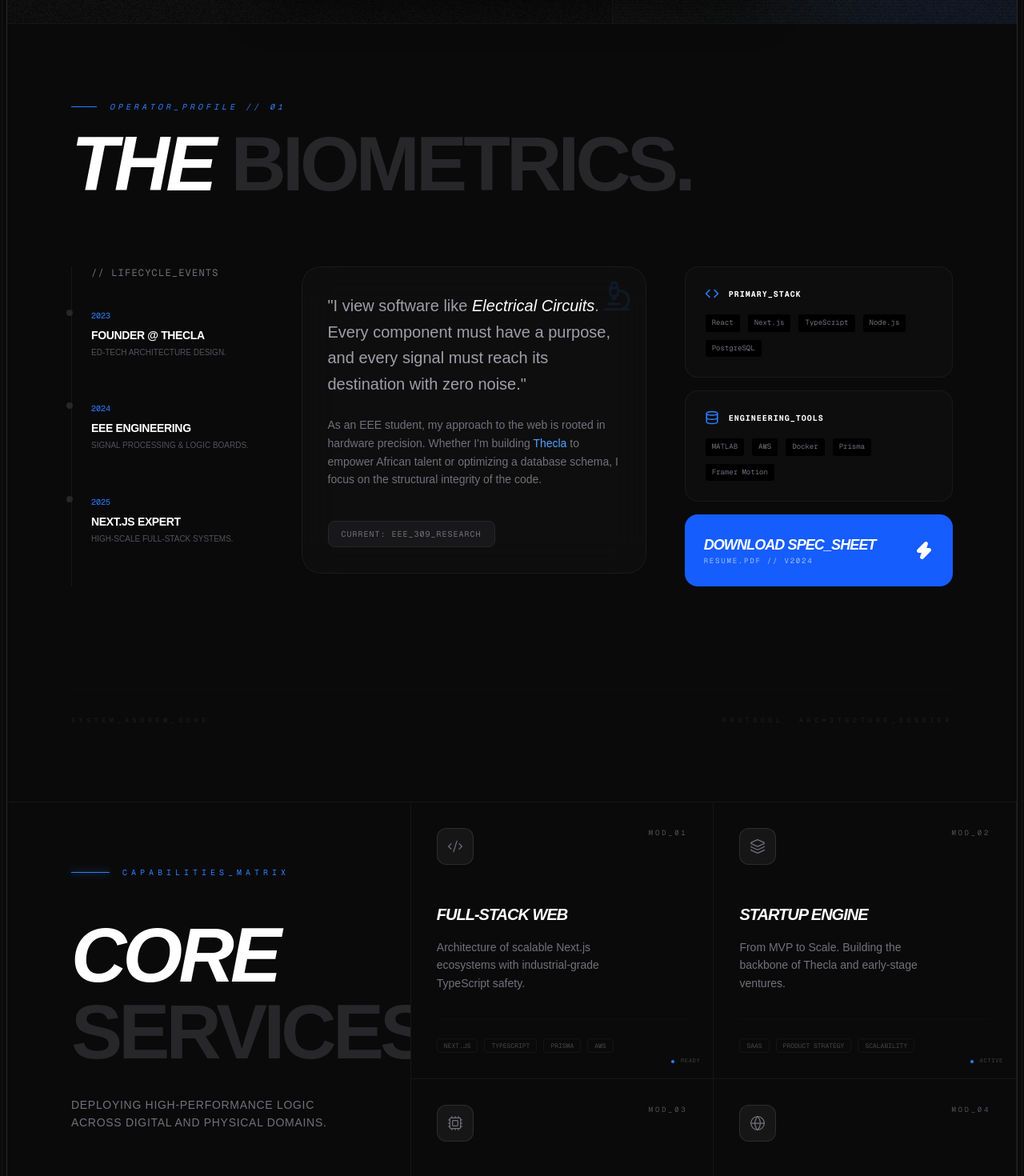
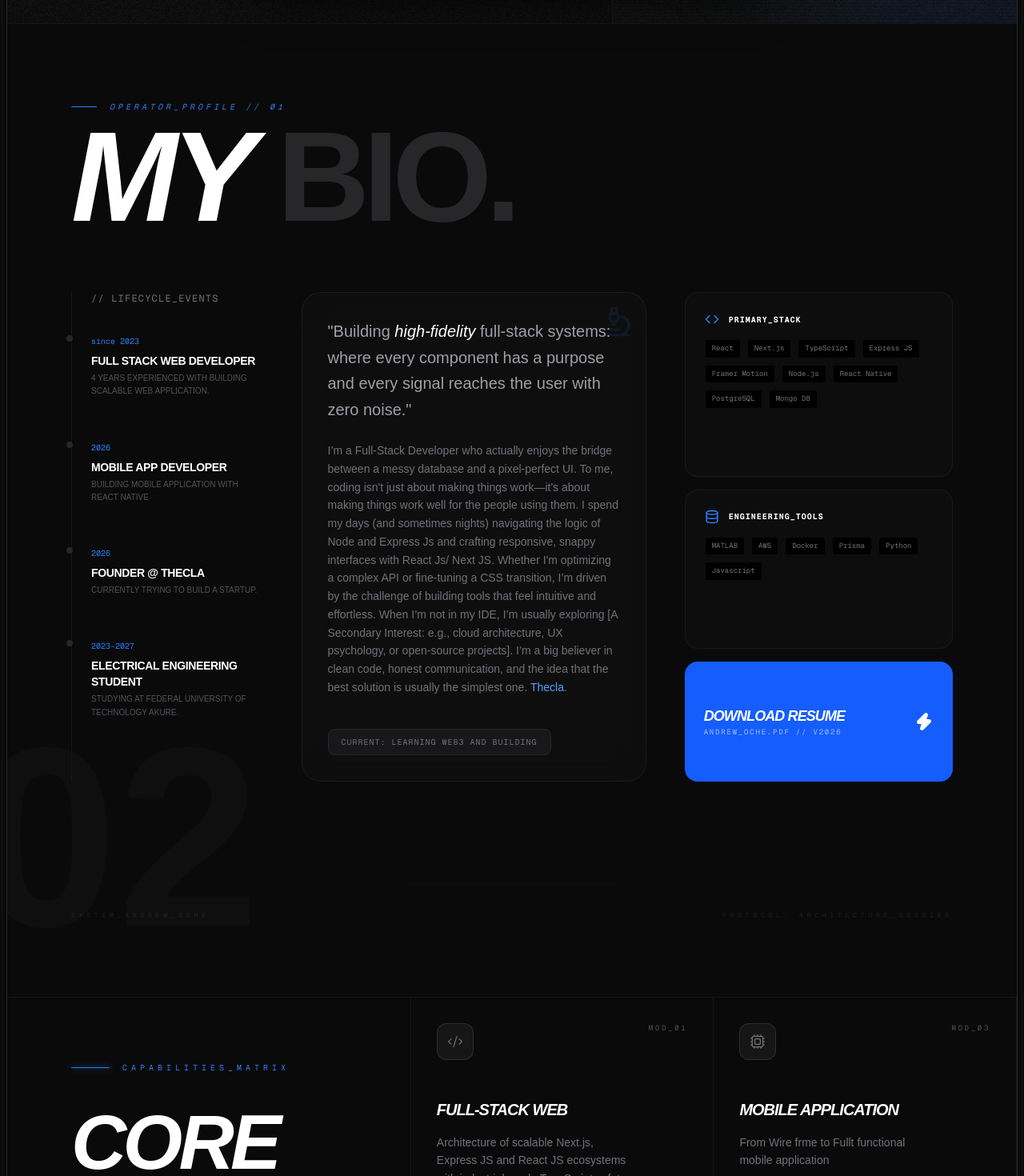
Before and after one commit to andrewanuga/portfolio, a Next.js app: page / in a window 1280 px wide. Shown: the part 780-2250 px from the top of the page at 80% size. Built offline with nearby package versions, Linux system fonts and the light colour scheme.

Commit message:
little editing

```diff
--- a/components/bio.tsx
+++ b/components/bio.tsx
@@ -7,6 +7,11 @@ import { User, Code, BookOpen, Microscope, Zap, Database } from "lucide-react";
 export default function BioSection() {
   return (
     <section id="about" className="relative min-h-screen w-full bg-[#0a0a0a] border-t border-white/5 py-24 px-6 md:px-20 overflow-hidden">
+
+      {/* Background Decorative "02" */}
+        <div className="absolute -bottom-10 -left-10 text-[20rem] font-black text-white/[0.02] select-none pointer-events-none">
+          02
+        </div>
 
       {/* Background Grid - Matching Hero */}
       <div className="absolute inset-0 opacity-[0.05] pointer-events-none"
@@ -22,8 +27,8 @@ export default function BioSection() {
           <div className="h-[1px] w-8 bg-blue-500" />
           <span className="text-[10px] font-mono tracking-[0.4em] text-blue-500 uppercase italic">Operator_Profile // 01</span>
         </motion.div>
-        <h2 className="text-5xl md:text-8xl font-black tracking-tighter text-white uppercase italic">
-          THE <span className="text-zinc-800 not-italic">BIOMETRICS.</span>
+        <h2 className="text-6xl md:text-[4.6rem] lg:text-[6.7rem] xl:text-[10rem] font-black leading-[0.8] tracking-tighter text-white uppercase italic">
+          MY <span className="text-zinc-800 not-italic">BIO.</span>
         </h2>
       </div>
 
@@ -35,9 +40,10 @@ export default function BioSection() {
           <h3 className="text-xs font-mono text-zinc-500 tracking-widest uppercase mb-8">// Lifecycle_Events</h3>
 
           {[
-            { year: "2023", event: "Founder @ Thecla", detail: "Ed-tech architecture design." },
-            { year: "2024", event: "EEE Engineering", detail: "Signal Processing & Logic Boards." },
-            { year: "2025", event: "Next.js Expert", detail: "High-scale full-stack systems." }
+            { year: "since 2023", event: "Full Stack Web Developer", detail: "4 years experienced with building scalable web application." },
+            { year: "2026", event: "Mobile App Developer", detail: "Building Mobile application with React Native" },
+            { year: "2026", event: "Founder @ Thecla", detail: "Currently trying to build a startup." },
+            { year: "2023-2027", event: "Electrical Engineering Student", detail: "Studying at Federal University of Technology Akure." }
           ].map((item, i) => (
             <motion.div
               key={i}
@@ -61,14 +67,18 @@ export default function BioSection() {
                 <Microscope size={40} className="text-blue-500" />
               </div>
               <p className="text-zinc-400 text-lg md:text-xl font-light leading-relaxed">
-                "I view software like <span className="text-white font-medium italic">Electrical Circuits</span>. Every component must have a purpose, and every signal must reach its destination with zero noise."
+                "Building <span className="text-white font-medium italic">high-fidelity</span> full-stack systems: where every component has a purpose and every signal reaches the user with zero noise."
               </p>
               <p className="text-zinc-500 text-sm mt-6 leading-relaxed">
-                As an EEE student, my approach to the web is rooted in hardware precision. Whether I'm building <span className="text-blue-400">Thecla</span> to empower African talent or optimizing a database schema, I focus on the structural integrity of the code.
+                I’m a Full-Stack Developer who actually enjoys the bridge between a messy database and a pixel-perfect UI. To me, coding isn't just about making things work—it's about making things work well for the people using them.
+
+                I spend my days (and sometimes nights) navigating the logic of Node and Express Js and crafting responsive, snappy interfaces with React Js/ Next JS. Whether I'm optimizing a complex API or fine-tuning a CSS transition, I’m driven by the challenge of building tools that feel intuitive and effortless.
+
+                When I’m not in my IDE, I’m usually exploring [A Secondary Interest: e.g., cloud architecture, UX psychology, or open-source projects]. I’m a big believer in clean code, honest communication, and the idea that the best solution is usually the simplest one. <span className="text-blue-400">Thecla</span>.
               </p>
               <div className="mt-10 flex gap-4">
                  <div className="px-4 py-2 rounded-lg bg-zinc-900 border border-zinc-800 text-[10px] font-mono text-zinc-500 uppercase tracking-widest">
-                   Current: EEE_309_Research
+                   Current: Learning Web3 and building
                  </div>
               </div>
            </div>
@@ -83,7 +93,7 @@ export default function BioSection() {
                  <span className="text-[10px] font-mono text-white uppercase tracking-widest font-bold">Primary_Stack</span>
               </div>
               <div className="flex flex-wrap gap-2 font-mono text-[9px] text-zinc-500">
-                 {['React', 'Next.js', 'TypeScript', 'Node.js', 'PostgreSQL'].map(s => (
+                 {['React', 'Next.js', 'TypeScript','Express JS', 'Framer Motion', 'Node.js','React Native' , 'PostgreSQL', 'Mongo DB'].map(s => (
                    <span key={s} className="px-2 py-1 bg-black rounded border border-white/5">{s}</span>
                  ))}
               </div>
@@ -95,7 +105,7 @@ export default function BioSection() {
                  <span className="text-[10px] font-mono text-white uppercase tracking-widest font-bold">Engineering_Tools</span>
               </div>
               <div className="flex flex-wrap gap-2 font-mono text-[9px] text-zinc-500">
-                 {['MATLAB', 'AWS', 'Docker', 'Prisma', 'Framer Motion'].map(s => (
+                 {['MATLAB', 'AWS', 'Docker', 'Prisma', 'Python', 'Javascript'].map(s => (
                    <span key={s} className="px-2 py-1 bg-black rounded border border-white/5">{s}</span>
                  ))}
               </div>
@@ -107,8 +117,8 @@ export default function BioSection() {
              className="p-6 rounded-2xl bg-blue-600 cursor-pointer flex items-center justify-between group"
            >
               <div className="text-white">
-                 <h4 className="font-black italic uppercase tracking-tighter text-lg">Download Spec_Sheet</h4>
-                 <p className="text-[9px] font-mono text-blue-100 uppercase tracking-[0.2em] opacity-70">Resume.pdf // v2024</p>
+                 <h4 className="font-black italic uppercase tracking-tighter text-lg">Download Resume</h4>
+                 <p className="text-[9px] font-mono text-blue-100 uppercase tracking-[0.2em] opacity-70">Andrew_Oche.pdf // v2026</p>
               </div>
               <Zap className="text-white fill-white group-hover:scale-125 transition-transform" />
            </motion.div>
--- a/components/clientLayout.tsx
+++ b/components/clientLayout.tsx
@@ -12,7 +12,7 @@ export default function ClientLayout({ children }: { children: React.ReactNode }
     <>
       {!loaded && <Loader onComplete={() => setLoaded(true)} />}
       <div style={{ visibility: loaded ? "visible" : "hidden" }}>
-        <div className="fixed backdrop-blur-md px-3 py-2 rounded-md flex z-1000 left-5 top-5 justify-center items-center gap-3">
+        <div className="fixed backdrop-blur-md border border-blue-500 px-3 py-2 rounded-md flex z-1000 left-5 top-5 justify-center items-center gap-3">
           <Image src="/logo2.svg" alt="Andrew Oche" width={50} height={50} className="rounded-lg"/>
           <p className="text-xl md:text-[rem] font-black leading-[0.8] tracking-tighter text-white uppercase italic">Andrew</p>
         </div>
--- a/components/footer.tsx
+++ b/components/footer.tsx
@@ -12,6 +12,7 @@ import {
   Terminal,
   Download
 } from "lucide-react";
+import { SocialIcon } from 'react-social-icons'
 
 const SocialLink = ({ icon: Icon, label, href }: { icon: any; label: string; href: string }) => (
   <a
@@ -39,7 +40,10 @@ export default function FooterSection() {
 
   return (
     <footer className="relative w-full bg-[#0a0a0a] border-t border-white/10 pt-24 pb-10 px-6 md:px-20 overflow-hidden">
-
+        {/* Background Decorative "07" */}
+        <div className="absolute -bottom-10 -left-10 text-[20rem] font-black text-white/[0.02] select-none pointer-events-none">
+          07
+        </div>
       {/* Background Decorative Element */}
       <div className="absolute top-0 right-0 p-20 opacity-[0.02] pointer-events-none select-none">
         <Terminal size={400} className="text-white" />
@@ -65,7 +69,7 @@ export default function FooterSection() {
             </h2>
 
             <p className="text-zinc-500 text-sm font-light leading-relaxed max-w-xs uppercase tracking-widest mb-12">
-              Ready to collaborate on high-performance systems or discuss the future of <span className="text-white">Thecla</span>?
+              Ready to <span className="text-white">collaborate</span> on high-performance systems or hire me?
             </p>
           </div>
 
@@ -91,12 +95,12 @@ export default function FooterSection() {
 
         {/* --- RIGHT: SOCIAL LINKS (7/12) --- */}
         <div className="md:col-span-7 flex flex-col justify-end">
-          {/* <div className="grid grid-cols-1">
-            <SocialLink icon={Linkedin} label="LinkedIn" href="https://linkedin.com/in/andrew-oche" />
-            <SocialLink icon={Twitter} label="Twitter / X" href="https://twitter.com/oche_dev" />
-            <SocialLink icon={Instagram} label="Instagram" href="https://instagram.com/andrew_oche" />
-            <SocialLink icon={Github} label="GitHub" href="https://github.com/andrew-oche" />
-          </div> */}
+          <div className="grid grid-cols-1 gap-3">
+            <SocialIcon url="https://linkedin.com" label="LinkedIn" href="https://linkedin.com/in/andrew-oche" />
+            <SocialIcon url="https://twitter.com" label="Twitter / X" href="https://twitter.com/oche_dev" />
+            <SocialIcon url="https://instagram.com" label="Instagram" href="https://instagram.com/andrew_oche" />
+            <SocialIcon url="https://github.com" label="GitHub" href="https://github.com/andrew-oche" />
+          </div>
         </div>
       </div>
 
--- a/components/hero.tsx
+++ b/components/hero.tsx
@@ -29,7 +29,7 @@ const Hero = () => {
             initial={{ opacity: 0, y: 30 }}
             animate={{ opacity: 1, y: 0 }}
             transition={{ duration: 0.8, ease: [0.16, 1, 0.3, 1] }}
-            className="text-6xl md:text-[9rem] font-black leading-[0.8] tracking-tighter text-white uppercase italic"
+            className="text-6xl md:text-[4.6rem] lg:text-[6.7rem] xl:text-[10rem] font-black leading-[0.8] tracking-tighter text-white uppercase italic"
           >
             ANDREW <br />
             <span className="text-transparent border-t-zinc-800" style={{ WebkitTextStroke: '1px #27272a' }}>OCHE.</span>
--- a/components/hireMe.tsx
+++ b/components/hireMe.tsx
@@ -20,7 +20,10 @@ export default function HireMeSection() {
 
   return (
     <section id="hire" className="relative min-h-screen w-full bg-[#0a0a0a] border-t border-white/5 flex flex-col md:flex-row">
-
+        {/* Background Decorative "06" */}
+        <div className="absolute -bottom-10 -left-10 text-[20rem] font-black text-white/[0.02] select-none pointer-events-none">
+          06
+        </div>
       {/* --- LEFT SIDE: CONTRACT PARAMETERS (40%) --- */}
       <div className="w-full md:w-[40%] p-8 md:p-20 flex flex-col justify-between border-r border-white/5 bg-[#0d0d0d] sticky top-0 md:h-screen">
 
@@ -34,7 +37,7 @@ export default function HireMeSection() {
             <span className="text-[10px] font-mono tracking-[0.5em] text-blue-500 uppercase">Secure_Handshake // v2.0</span>
           </motion.div>
 
-          <h2 className="text-6xl md:text-[8rem] font-black tracking-tighter text-white uppercase leading-[0.85] italic">
+          <h2 className="text-5xl md:text-[2.9rem] lg:text-[4.7rem] xl:text-[7rem] font-black leading-[0.8] tracking-tighter text-white uppercase italic">
             INITIATE <br />
             <span className="text-zinc-800 not-italic">BUILD.</span>
           </h2>
@@ -48,13 +51,13 @@ export default function HireMeSection() {
         <div className="mt-20 p-6 border border-blue-500/10 bg-blue-500/[0.02] rounded-2xl space-y-6">
           <div className="flex justify-between items-end">
             <span className="font-mono text-[10px] text-zinc-500 uppercase tracking-widest italic">Est_Allocation</span>
-            <span className="text-3xl font-black text-white italic tracking-tighter">${budget.toLocaleString()}</span>
+            <span className="text-md lg:text-2xl xl:text-4xl font-black text-white italic tracking-tighter">${budget.toLocaleString()}</span>
           </div>
           <input
             type="range"
-            min="1000"
-            max="50000"
-            step="500"
+            min="100"
+            max="100000"
+            step="100"
             value={budget}
             onChange={(e) => setBudget(parseInt(e.target.value))}
             className="w-full h-1 bg-zinc-800 rounded-lg appearance-none cursor-pointer accent-blue-600"
@@ -90,6 +93,10 @@ export default function HireMeSection() {
           <FormField label="Project_Type" icon={Briefcase}>
             <select className="w-full bg-zinc-900/50 border border-white/5 rounded-xl px-4 py-3 text-white focus:border-blue-500/50 outline-none transition-all font-light appearance-none">
               <option>FULL-STACK ARCHITECTURE</option>
+              <option>FRONT-END DEVELOPMENT</option>
+              <option>BACK-END ARCHITECTURE</option>
+              <option>MOBLIE APP DEVELOPMENT</option>
+              <option>WEB3 DEVELOPMENT</option>
               <option>THECLA PARTNERSHIP</option>
               <option>HARDWARE LOGIC / EEE</option>
               <option>CONSULTATION</option>
--- a/components/project.tsx
+++ b/components/project.tsx
@@ -79,6 +79,11 @@ export default function ProjectSection() {
   return (
     <section id="projects" className="relative min-h-screen w-full bg-[#0a0a0a] border-t border-white/5 flex flex-col md:flex-row">
 
+        {/* Background Decorative "04" */}
+        <div className="absolute -bottom-10 -left-10 text-[20rem] font-black text-white/[0.02] select-none pointer-events-none">
+          04
+        </div>
+
       {/* --- LEFT SIDE: THE REPOSITORY DATA (40%) --- */}
       <div className="w-full md:w-[40%] p-8 md:p-20 flex flex-col justify-between border-r border-white/5 bg-[#0d0d0d] sticky top-0 md:h-screen">
 
@@ -92,7 +97,7 @@ export default function ProjectSection() {
             <span className="text-[10px] font-mono tracking-[0.5em] text-blue-500 uppercase">Production_Log</span>
           </motion.div>
 
-          <h2 className="text-6xl md:text-[8rem] font-black tracking-tighter text-white uppercase leading-[0.85] italic">
+          <h2 className="text-5xl md:text-[2.9rem] lg:text-[4.7rem] xl:text-[6.5rem] font-black leading-[0.8] tracking-tighter text-white uppercase italic">
             PROJECT <br />
             <span className="text-zinc-800 not-italic">ARCHIVE.</span>
           </h2>
--- a/components/services.tsx
+++ b/components/services.tsx
@@ -4,6 +4,7 @@ import React from "react";
 import { motion } from "framer-motion";
 import { Code2, Cpu, Globe, Layers, Zap, Terminal, Share2 } from "lucide-react";
 import { cn } from "@/components/lib/utils";
+import NavLink from 'next/link'
 
 const ServiceModule = ({
   icon: Icon,
@@ -70,9 +71,9 @@ export default function ServicesSection() {
       {/* --- LEFT SIDE: LABELING (40%) --- */}
       <div className="w-full md:w-[40%] p-8 md:p-20 flex flex-col justify-between border-r border-white/5 relative overflow-hidden">
 
-        {/* Background Decorative "02" */}
+        {/* Background Decorative "03" */}
         <div className="absolute -bottom-10 -left-10 text-[20rem] font-black text-white/[0.02] select-none pointer-events-none">
-          02
+          03
         </div>
 
         <div>
@@ -85,7 +86,7 @@ export default function ServicesSection() {
             <span className="text-[10px] font-mono tracking-[0.5em] text-blue-500 uppercase">Capabilities_Matrix</span>
           </motion.div>
 
-          <h2 className="text-6xl md:text-8xl font-black tracking-tighter text-white uppercase leading-none italic">
+          <h2 className="text-5xl md:text-[2.9rem] lg:text-[4.7rem] xl:text-[6rem] font-black leading-[0.8] tracking-tighter text-white uppercase italic">
             CORE <br />
             <span className="text-zinc-800 not-italic">SERVICES.</span>
           </h2>
@@ -116,9 +117,18 @@ export default function ServicesSection() {
           icon={Code2}
           code="MOD_01"
           title="Full-Stack Web"
-          description="Architecture of scalable Next.js ecosystems with industrial-grade TypeScript safety."
+          description="Architecture of scalable Next.js, Express JS and React JS ecosystems with industrial-grade TypeScript safety."
           features={['NEXT.JS', 'TYPESCRIPT', 'PRISMA', 'AWS']}
           status="READY"
+        />
+
+        <ServiceModule
+          icon={Cpu}
+          code="MOD_03"
+          title="Mobile Application"
+          description="From Wire frme to Fullt functional mobile application"
+          features={['React Native', 'Expo']}
+          status="STABLE"
         />
 
         <ServiceModule
@@ -128,15 +138,6 @@ export default function ServicesSection() {
           description="From MVP to Scale. Building the backbone of Thecla and early-stage ventures."
           features={['SAAS', 'PRODUCT STRATEGY', 'SCALABILITY']}
           status="ACTIVE"
-        />
-
-        <ServiceModule
-          icon={Cpu}
-          code="MOD_03"
-          title="EEE Logic"
-          description="Hardware-software interface systems using signal processing and logic board design."
-          features={['MATLAB', 'DSP', 'CIRCUIT DESIGN']}
-          status="STABLE"
         />
 
         <ServiceModule
@@ -162,9 +163,9 @@ export default function ServicesSection() {
               <p className="text-xs text-zinc-600 font-mono uppercase tracking-widest mt-1">[ Initiate_Handshake ]</p>
             </div>
           </div>
-          <button className="px-8 py-4 border border-white/10 rounded-full text-[10px] font-mono text-white uppercase tracking-[0.3em] group-hover:border-blue-500 transition-all">
+          <NavLink href={"connect"} className="px-8 py-4 border border-white/10 rounded-full text-[10px] font-mono text-white uppercase tracking-[0.3em] group-hover:border-blue-500 transition-all">
             Get_In_Touch
-          </button>
+          </NavLink>
         </motion.div>
       </div>
 
--- a/components/socialSection .tsx
+++ b/components/socialSection .tsx
@@ -64,7 +64,10 @@ const SocialSignal = ({
 export default function SocialSection() {
   return (
     <section id="social" className="relative min-h-screen w-full bg-[#0a0a0a] border-t border-white/5 flex flex-col md:flex-row">
-
+       {/* Background Decorative "05" */}
+        <div className="absolute -bottom-10 -left-10 text-[20rem] font-black text-white/[0.02] select-none pointer-events-none">
+          05
+        </div>
       {/* --- LEFT SIDE: SIGNAL CONTROL (40%) --- */}
       <div className="w-full md:w-[40%] p-8 md:p-20 flex flex-col justify-between border-r border-white/5 bg-[#0a0a0a] sticky top-0 md:h-screen">
 
@@ -78,7 +81,7 @@ export default function SocialSection() {
             <span className="text-[10px] font-mono tracking-[0.5em] text-blue-500 uppercase">Live_Broadcast // Uplink</span>
           </motion.div>
 
-          <h2 className="text-6xl md:text-[8rem] font-black tracking-tighter text-white uppercase leading-[0.85] italic">
+          <h2 className="text-5xl md:text-[2.9rem] lg:text-[4.7rem] xl:text-[7rem] font-black leading-[0.8] tracking-tighter text-white uppercase italic">
             SIGNAL <br />
             <span className="text-zinc-800 not-italic">STREAM.</span>
           </h2>
--- a/package.json
+++ b/package.json
@@ -17,6 +17,7 @@
     "ogl": "^1.0.11",
     "react": "19.2.4",
     "react-dom": "19.2.4",
+    "react-social-icons": "^6.25.0",
     "shadcn": "^4.1.2",
     "tailwind-merge": "^3.5.0",
     "tw-animate-css": "^1.4.0"
```
Also changed, not shown: 1 other file (tests, documents, lock files or other folders).
